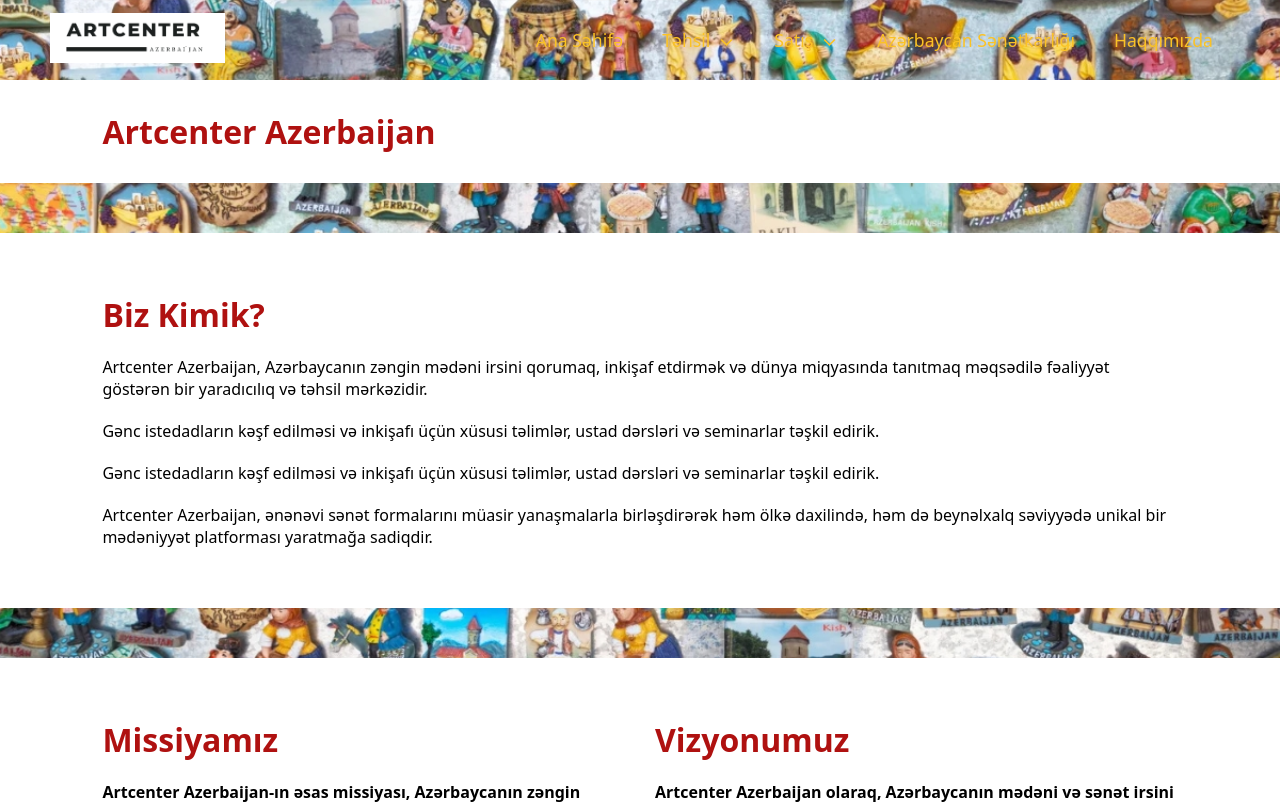
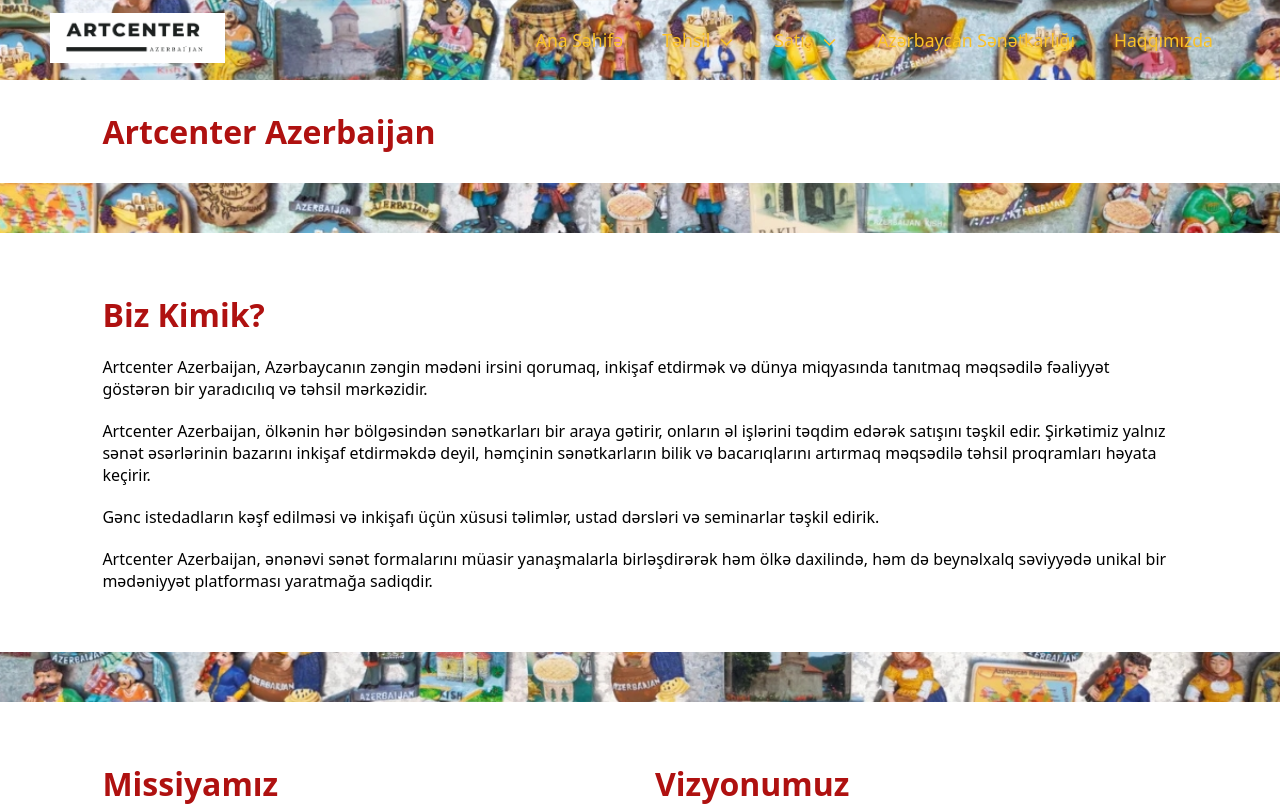
Before and after one commit to VidadiAli/art-center, a React (Vite) app: page /about-us in a window 1280 px wide. Shown: the top 806 px of the page. Built offline with nearby package versions, Linux system fonts and the light colour scheme.

Commit message:
first commit

```diff
--- a/src/Main/About/About.jsx
+++ b/src/Main/About/About.jsx
@@ -13,7 +13,7 @@
                     Artcenter Azerbaijan, Azərbaycanın zəngin mədəni irsini qorumaq, inkişaf etdirmək və dünya miqyasında tanıtmaq məqsədilə fəaliyyət göstərən bir yaradıcılıq və təhsil mərkəzidir.
                 </p>
                 <p>
-                    Gənc istedadların kəşf edilməsi və inkişafı üçün xüsusi təlimlər, ustad dərsləri və seminarlar təşkil edirik.
+                    Artcenter Azerbaijan, ölkənin hər bölgəsindən sənətkarları bir araya gətirir, onların əl işlərini təqdim edərək satışını təşkil edir. Şirkətimiz yalnız sənət əsərlərinin bazarını inkişaf etdirməkdə deyil, həmçinin sənətkarların bilik və bacarıqlarını artırmaq məqsədilə təhsil proqramları həyata keçirir.
                 </p>
                 <p>
                     Gənc istedadların kəşf edilməsi və inkişafı üçün xüsusi təlimlər, ustad dərsləri və seminarlar təşkil edirik.
```
